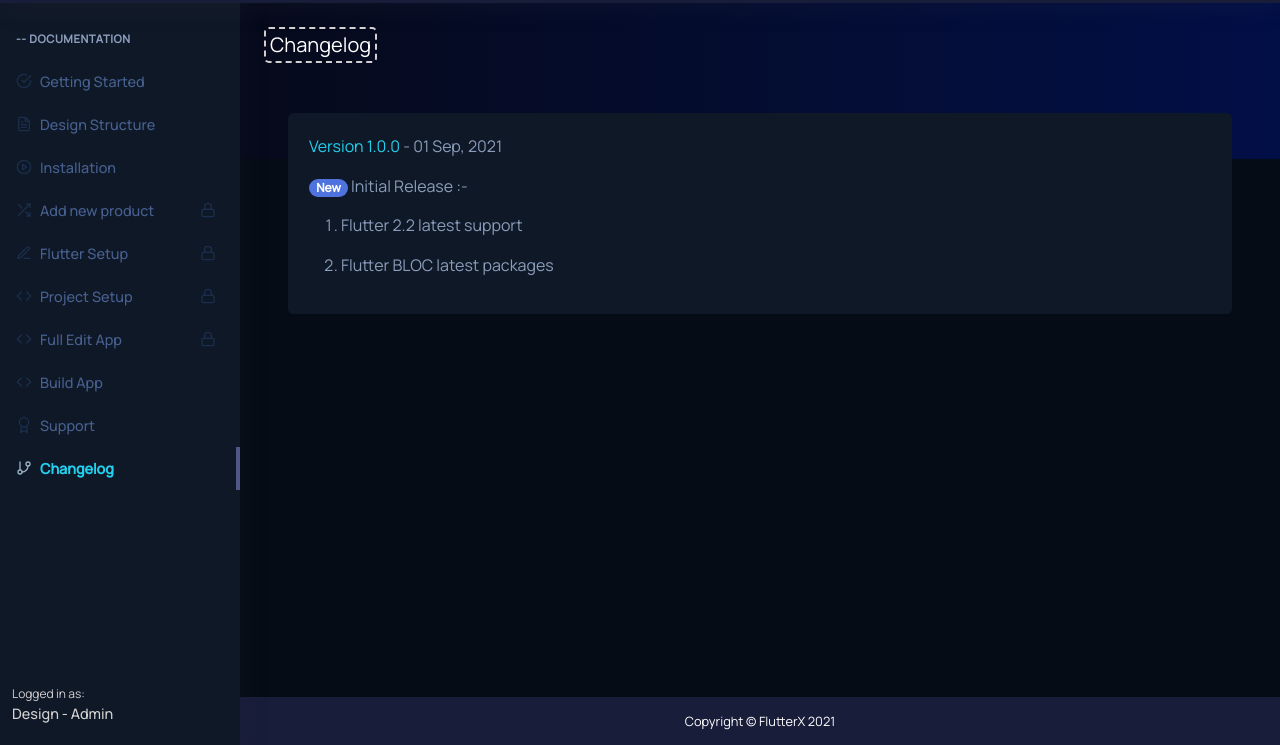
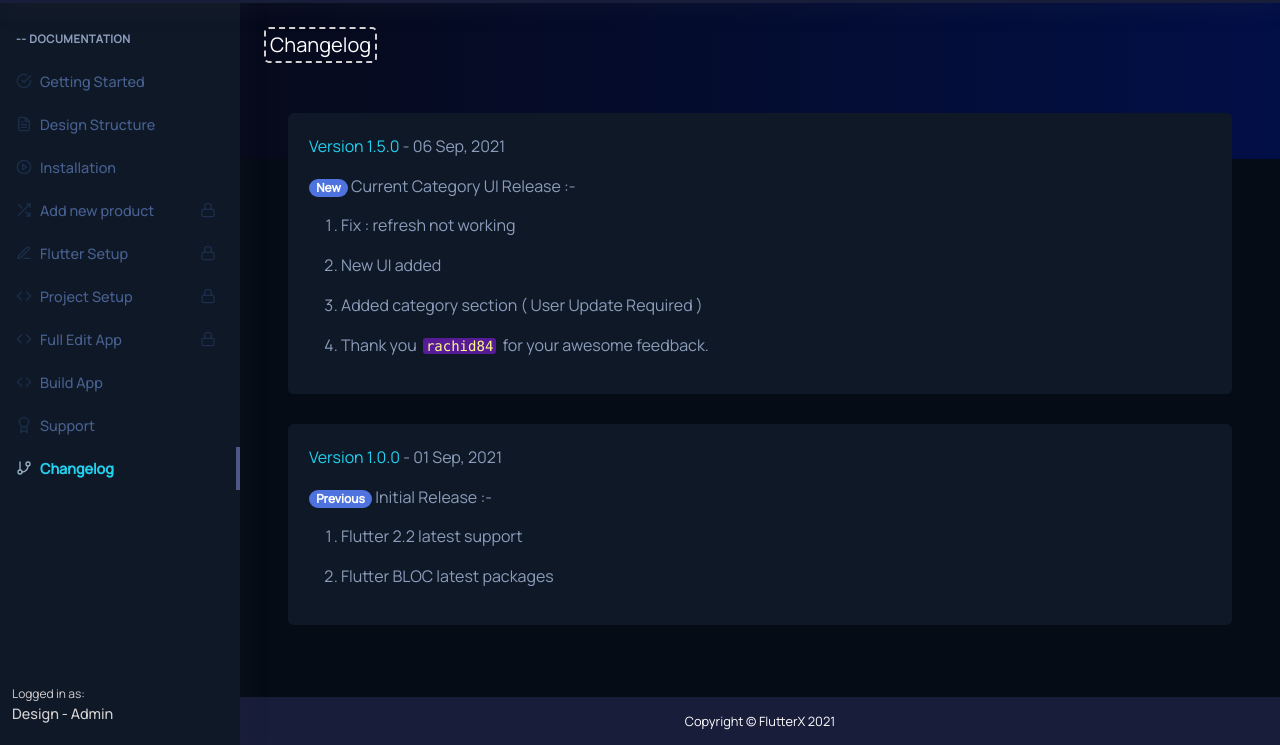
Before and after one commit to Deepjyoti120/Startup-Store-Online-Documentation-v1, a plain HTML site: page Changelog.html in a window 1280 px wide. Shown: the part 55-800 px from the top of the page. Drawn offline with Linux system fonts and the light colour scheme; a web font is replaced by a local one.

Commit message:
added ui

```diff
--- a/Changelog.html
+++ b/Changelog.html
@@ -15,7 +15,8 @@
 
 
 
-    <link rel="icon" type="image/x-icon" href="https://raw.githubusercontent.com/Deepjyoti120/Startup-Store-Online-Documentation-v1/master/dist/images/logo.png" />
+    <link rel="icon" type="image/x-icon"
+        href="https://raw.githubusercontent.com/Deepjyoti120/Startup-Store-Online-Documentation-v1/master/dist/images/logo.png" />
 
 
     <script src="packages/featherIcon/js/feather.min.js"></script>
@@ -24,7 +25,8 @@
 <body style="position: relative;" data-spy="scroll" data-offset="5" data-target="#XScrollspy" class="nav-fixed">
     <header>
         <nav class="topnav navbar shadow navbar-expand navbar-light bg-white bgh-dark " id="sidenavAccordion">
-            <a class="navbar-brand d-none d-sm-block " href="index.html"><img class="logoimg" src="https://raw.githubusercontent.com/Deepjyoti120/Startup-Store-Online-Documentation-v1/master/dist/images/logo.png"
+            <a class="navbar-brand d-none d-sm-block " href="index.html"><img class="logoimg"
+                    src="https://raw.githubusercontent.com/Deepjyoti120/Startup-Store-Online-Documentation-v1/master/dist/images/logo.png"
                     alt="logo"> Startup Store</a>
             <a type="button" id="sidebarToggleTop" class="waves-effect waves-dark btn">
                 <h1><i class="customMenu" data-feather="menu"></i></h1>
@@ -88,7 +90,7 @@
                             </a>
                             <a class="waves-effect waves-dark
                             nav-link " href="BuildApp.html">
-                            <div class="nav-link-icon"><i data-feather="code"></i></div> Build App
+                                <div class="nav-link-icon"><i data-feather="code"></i></div> Build App
                                 <div class="sidenav-collapse-arrow"></div>
                             </a>
                             <a class="waves-effect waves-dark
@@ -142,11 +144,39 @@
                                     <div class="card">
                                         <div class="card-body">
                                             <!-- Add items Here -->
+                                            <p class="versionText ">Version 1.5.0 <span class="releseDate">- 06
+                                                    Sep, 2021</span></p>
+                                            <!-- <span class="badge badge-pill badge-primary">Primary</span> -->
+                                            <p class="badge badge-pill badge-primary">New </p><span class="changeItem">
+                                                 Current Category UI Release :-</span>
+                                            <ul class="changelogItems">
+                                                <li>
+                                                    <p>Fix : refresh not working</p>
+                                                </li>
+                                                <li>
+                                                    <p>New UI added</p>
+                                                </li>
+                                                <li>
+                                                    <p>Added category section ( User Update Required )</p>
+                                                </li>
+                                                <li>
+                                                    <p>Thank you <code class="codePreview1"> rachid84</code> for your
+                                                        awesome feedback.</p>
+                                                </li>
+                                            </ul>
+                                        </div>
+                                    </div>
+                                </div>
+                            </div>
+                            <div class="col-sm-12">
+                                <div class="bottompadding50" id="Default">
+                                    <div class="card">
+                                        <div class="card-body">
+                                            <!-- Add items Here -->
                                             <p class="versionText ">Version 1.0.0 <span class="releseDate">- 01
                                                     Sep, 2021</span></p>
                                             <!-- <span class="badge badge-pill badge-primary">Primary</span> -->
-                                            <p class="badge badge-pill badge-primary">New </p><span
-                                                class="changeItem">
+                                            <p class="badge badge-pill badge-primary"> Previous </p><span class="changeItem">
                                                 Initial Release :-</span>
                                             <ul class="changelogItems">
                                                 <li>
```
